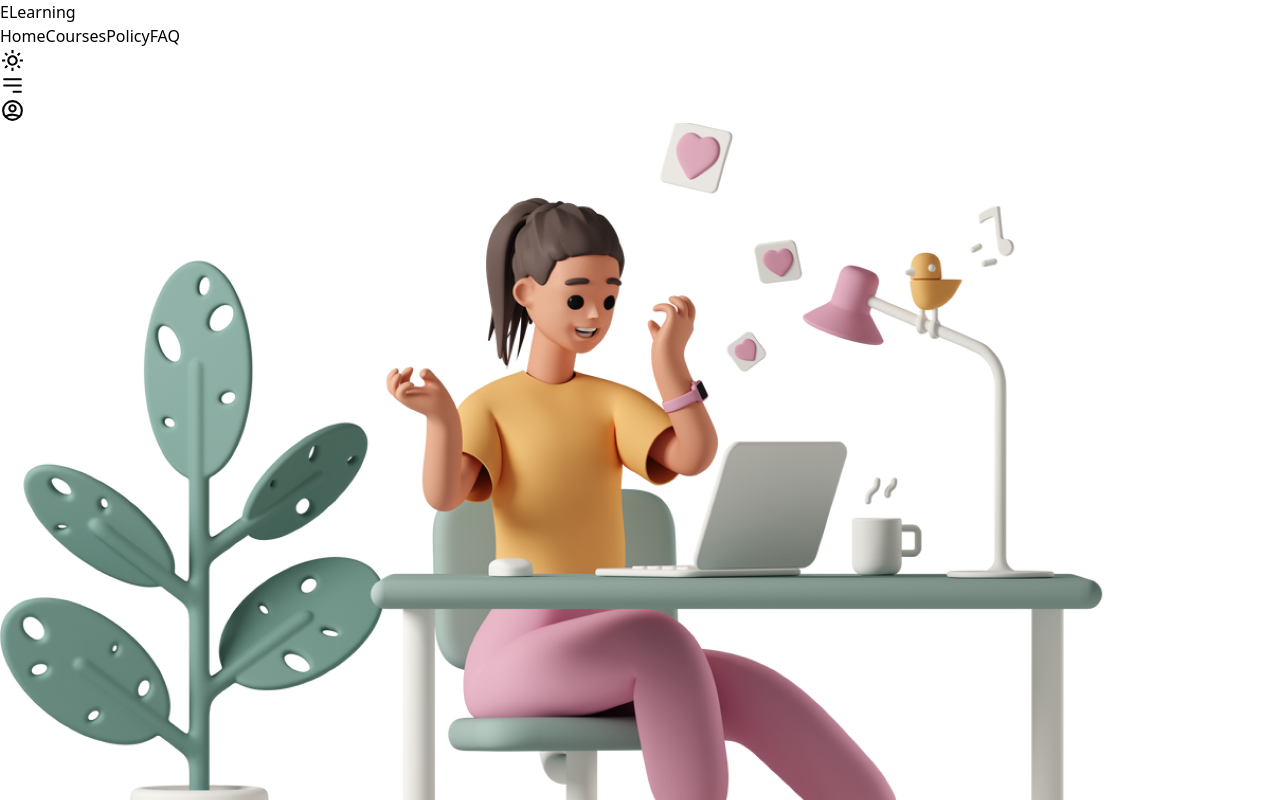
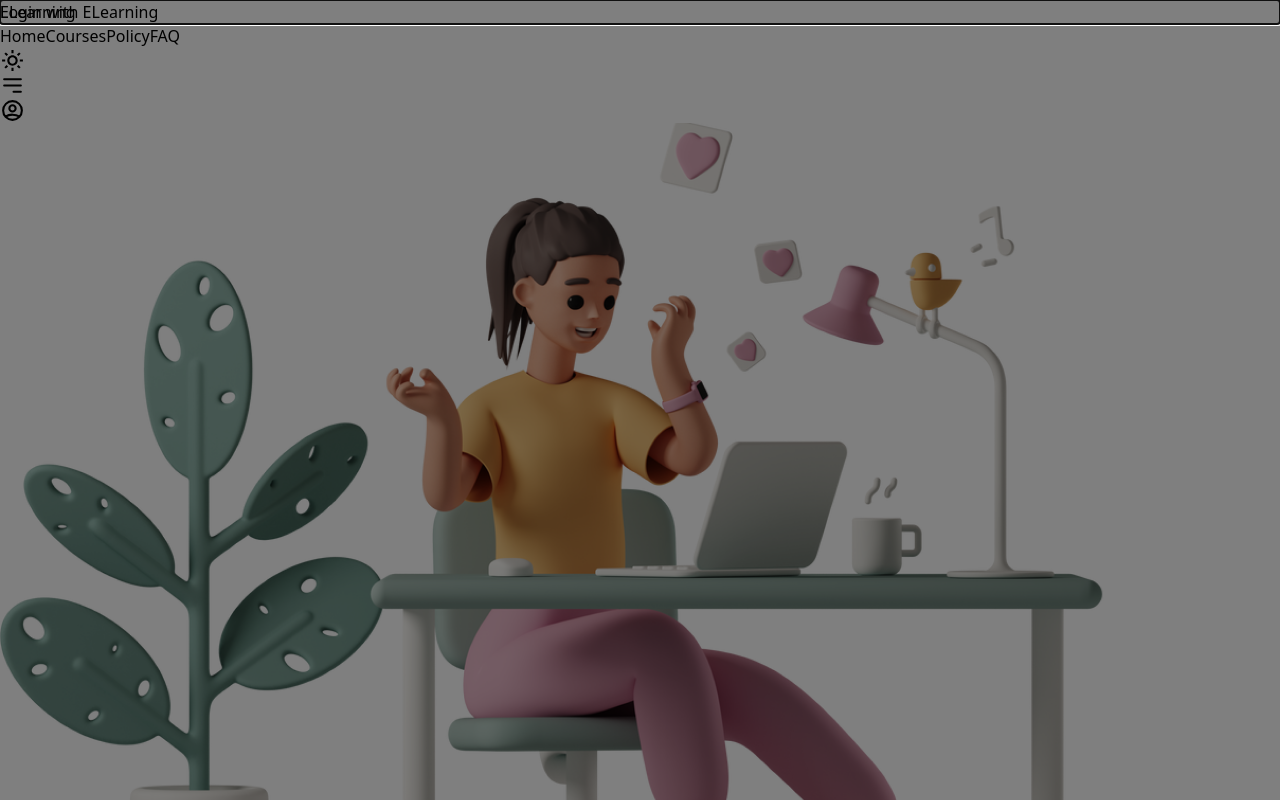
Before and after one commit to emmastrienko/LMS-frontend, a Next.js app: page / in a window 1280 px wide. Both pictures are taken after a click on the icon 12 px from the left and 110 px from the top of the page. Shown: the top 800 px of the page. Built offline with nearby package versions, Linux system fonts and the light colour scheme.

Commit message:
started with login commponent, fixed some bugs

```diff
--- /dev/null
+++ b/app/components/Auth/Login.tsx
@@ -0,0 +1,40 @@
+'use client';
+import React, { FC, useState } from 'react';
+import {useFormik} from "formik";
+import * as Yup from "yup";
+import {AiOutlineEye, AiOutlineEyeInvisible, AiFillGithub} from "react-icons/ai";
+import {FcGoogle} from "react-icons/fc";
+import { styles } from '../../../app/styles/style'
+
+type Props = {
+  setRoute: (route: string) => void;
+};
+
+const schema = Yup.object().shape({
+  email: Yup.string().email("Invalid email!").required("Please enter your email!"),
+  password: Yup.string().required("Please enter your password").min(6)
+})
+
+const Login:FC<Props> = ({}) => {
+  const [show, setShow] = useState(false);
+
+  const formik = useFormik({
+    initialValues: {email:"", password:""},
+    validationSchema: schema,
+    onSubmit: async({email, password}) => {
+      console.log(email, password);
+    }
+  });
+
+  const {errors, touched, values, handleChange, handleSubmit} = formik;
+
+  return (
+    <div className='w-full' >
+      <h1 className={`${styles.title}`} >
+        Login with ELearning
+      </h1>
+    </div>
+  )
+}
+
+export default Login
--- a/app/components/Header.tsx
+++ b/app/components/Header.tsx
@@ -5,16 +5,21 @@ import Link from "next/link";
 import NavItems from "../utils/NavItems";
 import { ThemeSwitcher } from "../utils/ThemeSwitcher";
 import { HiOutlineMenuAlt3, HiOutlineUserCircle } from "react-icons/hi";
+import CustomModal from "../utils/CustomModal";
+import Login from "../components/Auth/Login"
+
 
 type Props = {
   open: boolean;
   setOpen: (open: boolean) => void;
   activeItem: number;
+  route: string;
+  setRoute: (route: string) => void;
 };
 
-const Header: FC<Props> = ({ activeItem }) => {
-  const [open, setOpen] = useState(false);
+const Header: FC<Props> = ({ activeItem, setOpen, route, open, setRoute }) => {
   const [active, setActive] = useState(false);
+  const [openSidebar, setOpenSidebar] = useState(false);
 
   if (typeof window !== "undefined") {
     window.addEventListener("scroll", () => {
@@ -29,7 +34,7 @@ const Header: FC<Props> = ({ activeItem }) => {
   const handleClose = (e: React.MouseEvent<HTMLDivElement>) => {
     const target = e.target as HTMLElement;
     if (target.id === "screen") {
-      setOpen(false);
+      setOpenSidebar(false);
     }
   };
 
@@ -60,18 +65,19 @@ const Header: FC<Props> = ({ activeItem }) => {
                 <HiOutlineMenuAlt3
                   size={25}
                   className="cursor-pointer dark:text-white text-black"
-                  onClick={() => setOpen(true)}
+                  onClick={() => setOpenSidebar(true)}
                 />
               </div>
               <HiOutlineUserCircle
                 size={25}
                 className="hidden 800px:block cursor-pointer dark:text-white text-black"
+                onClick={() => setOpen(true)}
               />
             </div>
           </div>
         </div>
         {/* mobile sidebar */}
-        {open && (
+        {openSidebar && (
           <div
             className="fixed w-full h-screen top-0 left-0 z-[99999] dark:bg-[unset] bg-[#00000024]"
             onClick={handleClose}
@@ -93,6 +99,30 @@ const Header: FC<Props> = ({ activeItem }) => {
           </div>
         )}
       </div>
+      {
+        route === "Login" && (
+          <>
+          {
+            open && (
+              <CustomModal
+                open={open}
+                setOpen={setOpen}
+                setRoute={setRoute}
+                activeItem={activeItem}
+                component={Login}
+              />
+            )
+          }
+          </>
+        )
+      }
+      {
+        route === "Sign-Up" && (
+          <>
+
+          </>
+        )
+      }
     </div>
   );
 };
--- a/app/page.tsx
+++ b/app/page.tsx
@@ -9,6 +9,8 @@ type Props = {}
 const Page: FC<Props> = (props) => {
   const [open, setOpen] = useState(false);
   const [activeItem, setActiveItem] = useState(0);
+  const [route, setRoute] = useState("Login")
+
   return (
     <div>
       <Heading
@@ -20,6 +22,8 @@ const Page: FC<Props> = (props) => {
         open={open}
         setOpen={setOpen}
         activeItem={activeItem}
+        setRoute={setRoute}
+        route={route}
       />
       <Hero />
     </div>
--- /dev/null
+++ b/app/styles/style.ts
@@ -0,0 +1,3 @@
+export const styles = {
+  title: "text-[25px] text-black dark:text-white font-[500] font-Poppins text-center py-2"
+}
--- /dev/null
+++ b/app/utils/CustomModal.tsx
@@ -0,0 +1,32 @@
+import React, { FC } from "react";
+import { Modal, Box } from "@mui/material";
+
+type Props = {
+  open: boolean;
+  setOpen: (open: boolean) => void;
+  activeItem: any;
+  component: any;
+  setRoute?: (route: string) => void;
+};
+
+const CustomModal: FC<Props> = ({
+  open,
+  setOpen,
+  setRoute,
+  component: Component,
+}) => {
+  return (
+    <Modal
+      open={open}
+      onClose={() => setOpen(false)}
+      aria-labelledby="modal-modal-title"
+      aria-describedby="madal-modal-description"
+    >
+      <Box className="absolute top-[50%] left-[50%] -translate-x-1/2 -translate-y-1/2 w-[450px] bg-white dark:bg-slate-900 rounded-[8px] shadow p-4 outline-none">
+        <Component setOpen={setOpen} setRoute={setRoute} />
+      </Box>
+    </Modal>
+  );
+};
+
+export default CustomModal;
```
Also changed, not shown: package.json (+11 -3 lines), 1 other file (tests, documents, lock files or other folders).
